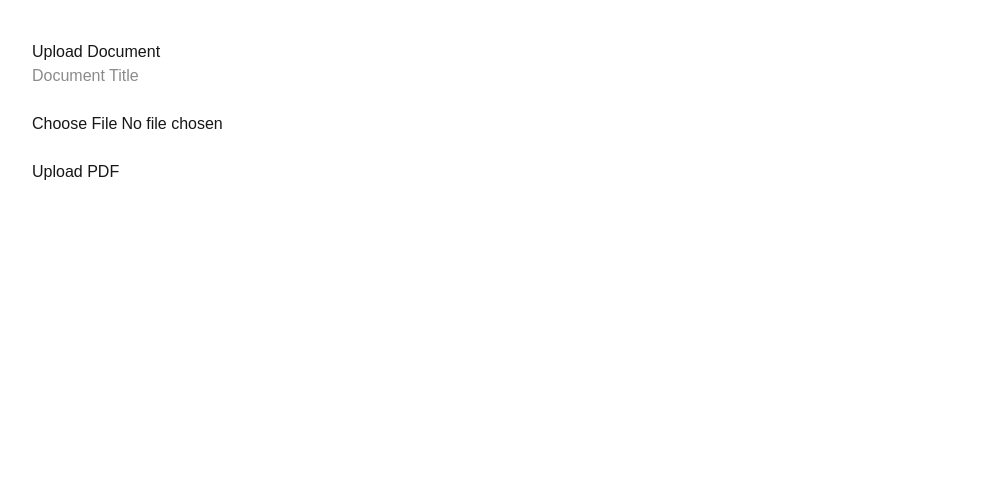
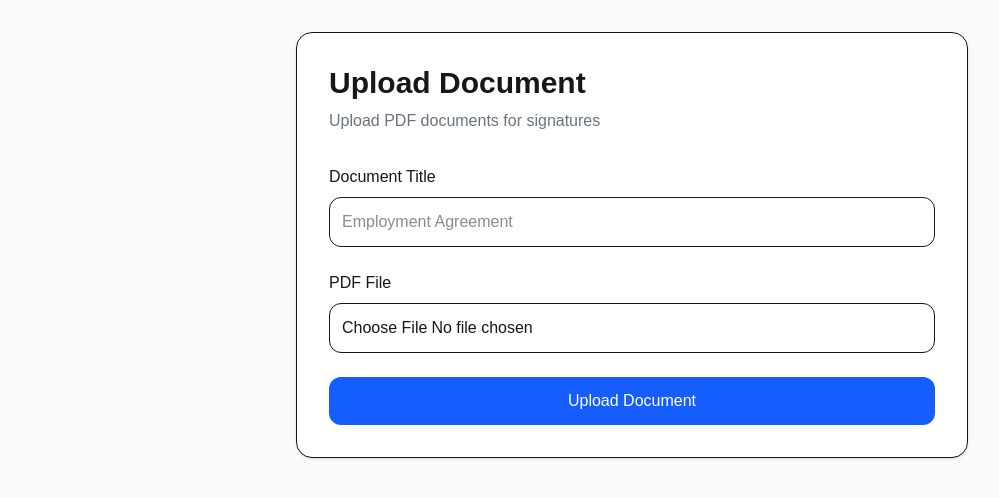
Before and after one commit to Kesarkarale/signflow, a Next.js app: page /upload in a window 1280 px wide. Shown: the top 498 px of the page, without its empty margins (8-1007 px from the left). Built offline with nearby package versions, Linux system fonts and the light colour scheme.

Commit message:
Update page.tsx

```diff
--- a/src/app/upload/page.tsx
+++ b/src/app/upload/page.tsx
@@ -6,51 +6,75 @@ export default function UploadPage() {
   const [title, setTitle] = useState("");
   const [file, setFile] = useState<File | null>(null);
 
-  async function handleUpload() {
-    if (!file) return;
+  const handleUpload = async (e: React.FormEvent) => {
+    e.preventDefault();
 
-    const formData = new FormData();
-    formData.append("title", title);
-    formData.append("file", file);
-
-    const res = await fetch("/api/documents", {
-      method: "POST",
-      body: formData,
-    });
-
-    const data = await res.json();
-
-    alert("Uploaded Successfully");
-    console.log(data);
+    if (!title || !file) {
+      alert("Please fill all fields");
+      return;
     }
 
+    console.log(title, file);
+
+    alert("Upload feature coming next");
+  };
+
   return (
-    <div style={{ padding: 40 }}>
-      <h1>Upload Document</h1>
+    <div className="min-h-screen bg-slate-50 p-8">
+      <div className="max-w-2xl mx-auto bg-white rounded-2xl shadow-sm border p-8">
+        <h1 className="text-3xl font-bold mb-2">
+          Upload Document
+        </h1>
+
+        <p className="text-gray-500 mb-8">
+          Upload PDF documents for signatures
+        </p>
+
+        <form
+          onSubmit={handleUpload}
+          className="space-y-6"
+        >
+          <div>
+            <label className="block mb-2 font-medium">
+              Document Title
+            </label>
 
             <input
-        placeholder="Document Title"
+              type="text"
+              placeholder="Employment Agreement"
               value={title}
-        onChange={(e) => setTitle(e.target.value)}
+              onChange={(e) =>
+                setTitle(e.target.value)
+              }
+              className="w-full border rounded-xl p-3"
             />
+          </div>
 
-      <br />
-      <br />
+          <div>
+            <label className="block mb-2 font-medium">
+              PDF File
+            </label>
 
             <input
               type="file"
               accept=".pdf"
               onChange={(e) =>
-          setFile(e.target.files?.[0] || null)
+                setFile(
+                  e.target.files?.[0] || null
+                )
               }
+              className="w-full border rounded-xl p-3"
             />
+          </div>
 
-      <br />
-      <br />
-
-      <button onClick={handleUpload}>
-        Upload PDF
+          <button
+            type="submit"
+            className="w-full bg-blue-600 hover:bg-blue-700 text-white py-3 rounded-xl"
+          >
+            Upload Document
           </button>
+        </form>
+      </div>
     </div>
   );
 }
```
Lines whose indentation alone changed are shown as unchanged.
